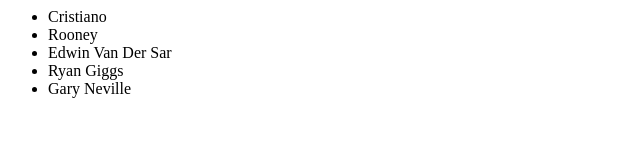
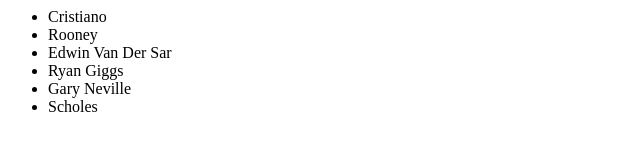
Before and after one commit to SrikanthVenkatesan/GitTest, a plain HTML site: page index.html in a window 1280 px wide. Shown: the full height of the page, 0-640 px from the left. Drawn offline with Linux system fonts and the light colour scheme.

Commit message:
Adding Scholsey.

```diff
--- a/index.html
+++ b/index.html
@@ -6,6 +6,7 @@
 			<li>Edwin Van Der Sar</li>
 			<li>Ryan Giggs</li>
 			<li>Gary Neville</li>
+			<li>Scholes</li>
 		</ul>
 	</body>
 </html>
```
